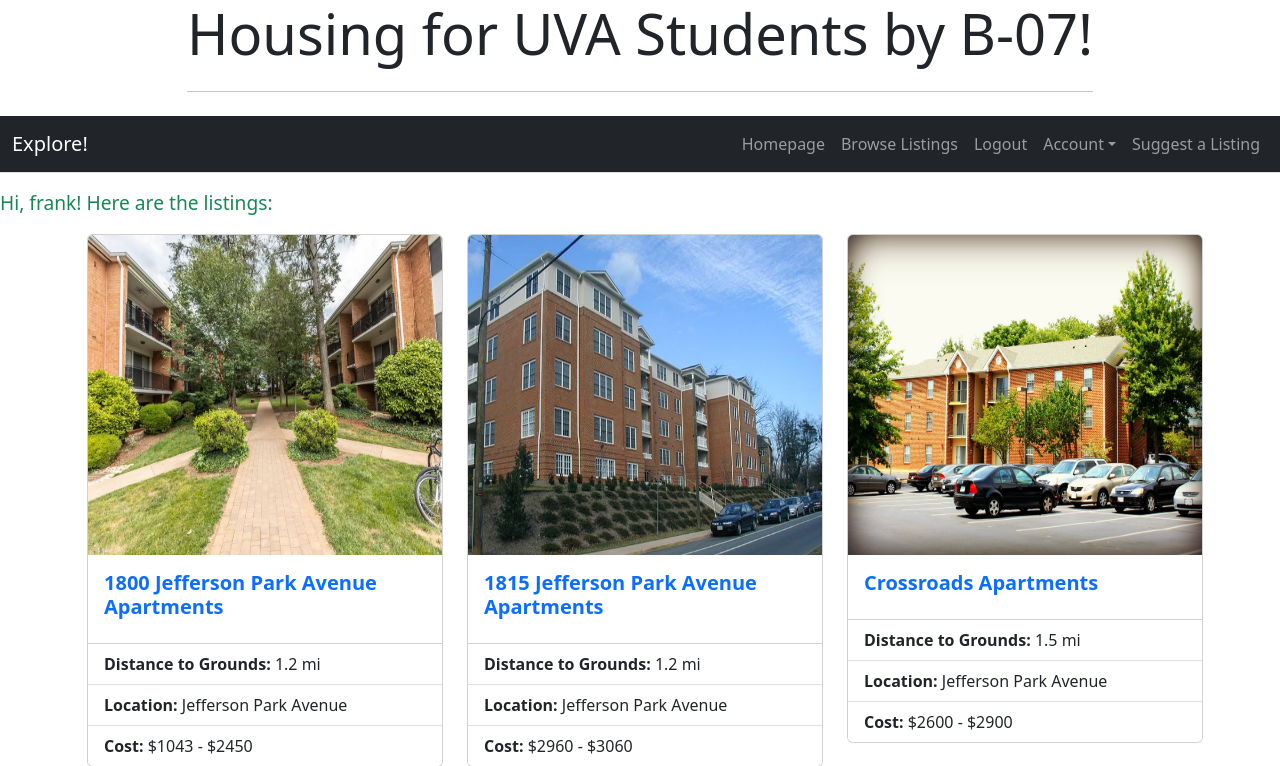
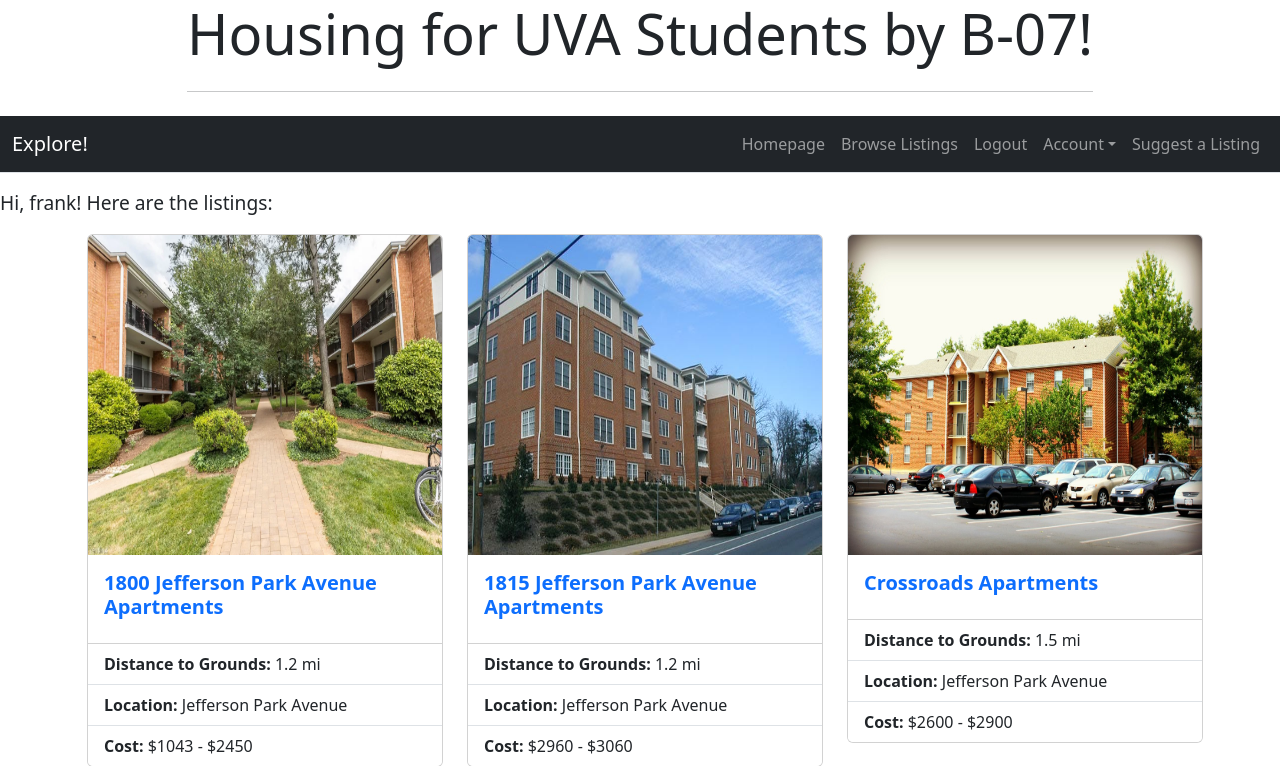
Before and after one commit to HtR212/Housing-Website, a Django app: page /housing/list/ in a window 1280 px wide. Shown: the top 766 px of the page. Run offline with Django 4.2, Linux system fonts and the light colour scheme; a user stored in the database is signed in; data comes from the database, SQL or seed files in the repository; both versions use the stored data as it was after the commit; some libraries are stand-ins or nearby versions.

Commit message:
made personal message text black on browse listings page

```diff
--- a/housing/templates/housing/studentHousingList.html
+++ b/housing/templates/housing/studentHousingList.html
@@ -56,7 +56,7 @@
 
 {% if user.is_authenticated %}
 <div style="width: 400px; font-size:120%">
-    <p class="text-success">Hi, {{ user.username }}! Here are the listings:</p>
+    <p class="text-dark">Hi, {{ user.username }}! Here are the listings:</p>
 </div>
 {% endif %} {% if studentHousing_list %}
 <dl style="margin-left: 10px">
```
Also changed, not shown: db.sqlite3.
